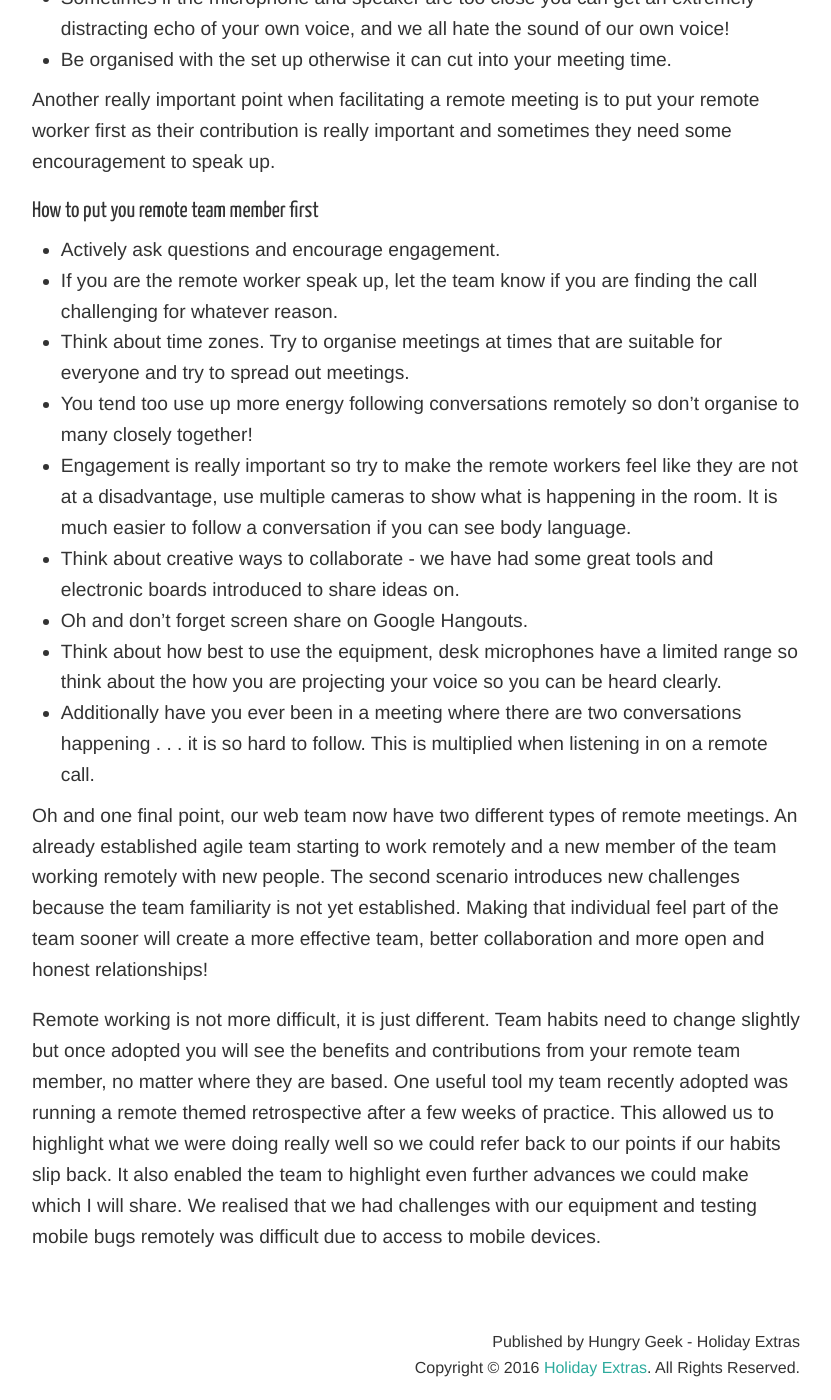
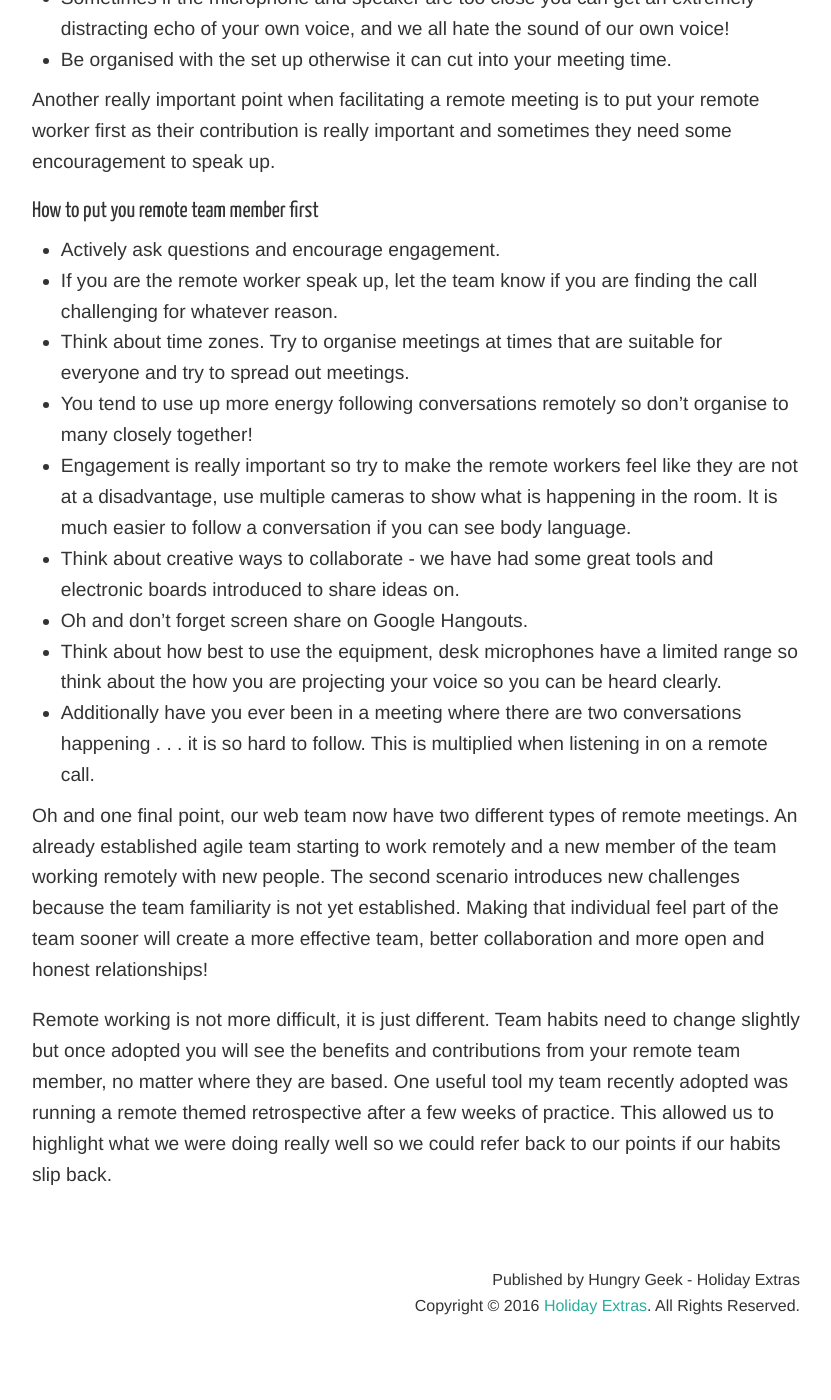
Before and after one commit to holidayextras/holidayextras.github.com, a Jekyll site: the page built from _posts/2016-06-10-Remotely-Entertaining.md, in a window 1280 px wide and 1400 px high, scrolled down 1591 px. Shown: the whole window, without its empty margins (224-1055 px from the left). Built offline with Jekyll 4.4.1, drawn with Linux system fonts in a browser that asks for light colours; nearby versions of some CDN libraries; after the commit the page ends 2929 px from its top, so only the background shows below that; some of the changed text lies outside the part shown.

Commit message:
Actioning final feedback

```diff
--- a/_posts/2016-06-10-Remotely-Entertaining.md
+++ b/_posts/2016-06-10-Remotely-Entertaining.md
@@ -33,7 +33,7 @@
 - Actively ask questions and encourage engagement.
 - If you are the remote worker speak up, let the team know if you are finding the call challenging for whatever reason.
 - Think about time zones. Try to organise meetings at times that are suitable for everyone and try to spread out meetings.
-- You tend too use up more energy following conversations remotely so don’t organise to many closely together!
+- You tend to use up more energy following conversations remotely so don’t organise to many closely together!
 - Engagement is really important so try to make the remote workers feel like they are not at a disadvantage, use multiple cameras to show what is happening in the room. It is much easier to follow a conversation if you can see body language.
 - Think about creative ways to collaborate - we have had some great tools and electronic boards introduced to share ideas on.
 - Oh and don’t forget screen share on Google Hangouts.
@@ -43,4 +43,4 @@
 Oh and one final point, our web team now have two different types of remote meetings.
 An already established agile team starting to work remotely and a new member of the team working remotely with new people. The second scenario introduces new challenges because the team familiarity is not yet established. Making that individual feel part of the team sooner will create a more effective team, better collaboration and more open and honest relationships!
 
-Remote working is not more difficult, it is just different. Team habits need to change slightly but once adopted you will see the benefits and contributions from your remote team member, no matter where they are based. One useful tool my team recently adopted was running a remote themed retrospective after a few weeks of practice. This allowed us to highlight what we were doing really well so we could refer back to our points if our habits slip back. It also enabled the team to highlight even further advances we could make which I will share. We realised that we had challenges with our equipment and testing mobile bugs remotely was difficult due to access to mobile devices.
+Remote working is not more difficult, it is just different. Team habits need to change slightly but once adopted you will see the benefits and contributions from your remote team member, no matter where they are based. One useful tool my team recently adopted was running a remote themed retrospective after a few weeks of practice. This allowed us to highlight what we were doing really well so we could refer back to our points if our habits slip back.
```
Also changed, not shown: other parts of _posts/2016-06-10-Remotely-Entertaining.md (+2 -2 lines).
